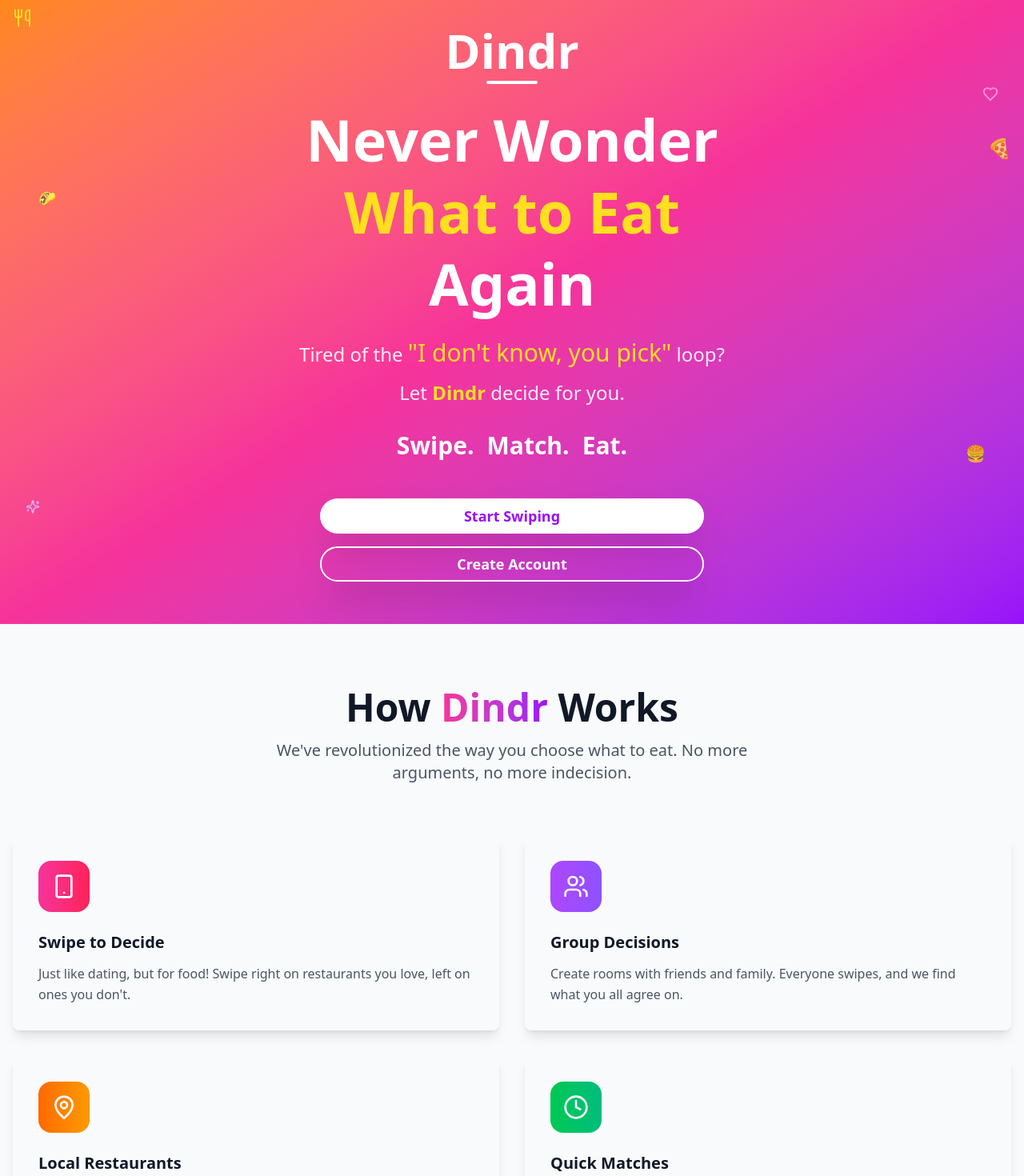
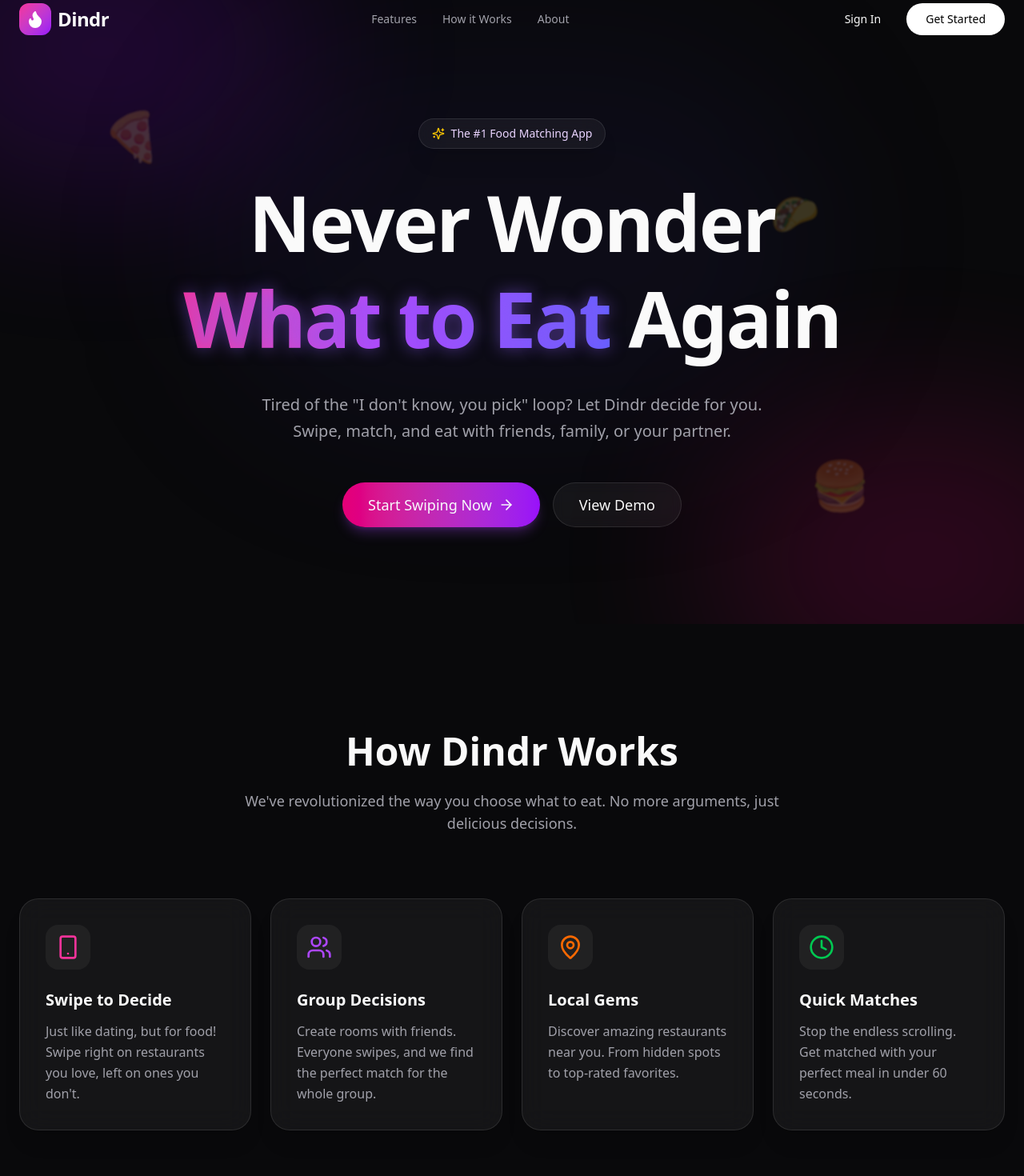
Before and after one commit to Itz-Viggy/Dindr, a Next.js app: page / in a window 1280 px wide. Shown: the part 20-1490 px from the top of the page at 80% size. Built offline with nearby package versions, Linux system fonts and the light colour scheme.

Commit message:
Landing Page Redesigned

```diff
--- a/package.json
+++ b/package.json
@@ -20,6 +20,7 @@
     "axios": "^1.9.0",
     "class-variance-authority": "^0.7.1",
     "clsx": "^2.1.1",
+    "framer-motion": "^12.23.24",
     "lucide-react": "^0.503.0",
     "next": "15.3.1",
     "next-themes": "^0.4.6",
--- a/src/app/globals.css
+++ b/src/app/globals.css
@@ -1,113 +1,63 @@
+@import "tailwindcss";
+@config "../../tailwind.config.cjs";
 
+@layer utilities {
+  :root {
+    /* Dark Theme Palette - Deep, rich background */
+    --background: 240 10% 3.9%;
+    --foreground: 0 0% 98%;
 
-/* src/app/globals.css */
+    /* Cards - Glass effect base */
+    --card: 240 10% 3.9%;
+    --card-foreground: 0 0% 98%;
 
-/* 1. Load all of Tailwind (preflight + components + utilities) */
-@import "tailwindcss";
+    --popover: 240 10% 3.9%;
+    --popover-foreground: 0 0% 98%;
 
-/* 2. Original RGB variables (if you still use them elsewhere) */
-:root {
-  --foreground-rgb: 0, 0, 0;
-  --background-start-rgb: 214, 219, 220;
-  --background-end-rgb: 255, 255, 255;
-  --font-inter: var(--font-inter);
-  --font-caveat: var(--font-caveat);
-}
-@keyframes float {
-  0%, 100% {
-    transform: translateY(0);
-  }
-  50% {
-    transform: translateY(-10px);
-  }
-}
+    /* Primary - Vibrant Purple/Pink Gradient feel */
+    --primary: 263.4 70% 50.4%;
+    --primary-foreground: 210 40% 98%;
 
-@keyframes fade-in {
-  from {
-    opacity: 0;
-    transform: translateY(10px);
-  }
-  to {
-    opacity: 1;
-    transform: translateY(0);
-  }
-}
+    --secondary: 240 3.7% 15.9%;
+    --secondary-foreground: 0 0% 98%;
 
-.animate-float {
-  animation: float 4s ease-in-out infinite;
-}
+    --muted: 240 3.7% 15.9%;
+    --muted-foreground: 240 5% 64.9%;
 
-.animate-fade-in {
-  animation: fade-in 1s ease-out both;
-}
+    --accent: 240 3.7% 15.9%;
+    --accent-foreground: 0 0% 98%;
 
-/* 3. Your HSL theme variables + overrides in one utilities layer */
-@layer utilities {
-  /* Default theme values */
-  :root {
-    --background: 0 0% 100%;
-    --foreground: 0 0% 3.9%;
-    --card: 0 0% 100%;
-    --card-foreground: 0 0% 3.9%;
-    --popover: 0 0% 100%;
-    --popover-foreground: 0 0% 3.9%;
-    --primary: 0 0% 9%;
-    --primary-foreground: 0 0% 98%;
-    --secondary: 0 0% 96.1%;
-    --secondary-foreground: 0 0% 9%;
-    --muted: 0 0% 96.1%;
-    --muted-foreground: 0 0% 45.1%;
-    --accent: 0 0% 96.1%;
-    --accent-foreground: 0 0% 9%;
-    --destructive: 0 84.2% 60.2%;
+    --destructive: 0 62.8% 30.6%;
     --destructive-foreground: 0 0% 98%;
-    --border: 0 0% 89.8%;
-    --input: 0 0% 89.8%;
-    --ring: 0 0% 3.9%;
-    --chart-1: 12 76% 61%;
-    --chart-2: 173 58% 39%;
-    --chart-3: 197 37% 24%;
-    --chart-4: 43 74% 66%;
-    --chart-5: 27 87% 67%;
-    --radius: 0.5rem;
+
+    --border: 240 3.7% 15.9%;
+    --input: 240 3.7% 15.9%;
+    --ring: 240 4.9% 83.9%;
+
+    --radius: 0.75rem;
   }
 
-  /* Global overrides */
-  * {
-    border-color: var(--border);
-  }
   body {
     background-color: hsl(var(--background));
     color: hsl(var(--foreground));
+    @apply antialiased;
+    font-feature-settings: "rlig" 1, "calt" 1;
+  }
+
+  /* Glassmorphism Utilities */
+  .glass {
+    @apply bg-white/5 backdrop-blur-lg border border-white/10 shadow-xl;
+  }
+
+  .glass-hover {
+    @apply hover:bg-white/10 transition-all duration-300;
+  }
+
+  .text-glow {
+    text-shadow: 0 0 20px rgba(139, 92, 246, 0.5);
+  }
+
+  .gradient-text {
+    @apply bg-clip-text text-transparent bg-gradient-to-r from-pink-500 via-purple-500 to-indigo-500;
   }
 }
-
-/* 4. Dark-mode overrides via media query */
-@media (prefers-color-scheme: dark) {
-  :root {
-    --background: 0 0% 3.9%;
-    --foreground: 0 0% 98%;
-    --card: 0 0% 3.9%;
-    --card-foreground: 0 0% 98%;
-    --popover: 0 0% 3.9%;
-    --popover-foreground: 0 0% 98%;
-    --primary: 0 0% 98%;
-    --primary-foreground: 0 0% 9%;
-    --secondary: 0 0% 14.9%;
-    --secondary-foreground: 0 0% 98%;
-    --muted: 0 0% 14.9%;
-    --muted-foreground: 0 0% 63.9%;
-    --accent: 0 0% 14.9%;
-    --accent-foreground: 0 0% 98%;
-    --destructive: 0 62.8% 30.6%;
-    --destructive-foreground: 0 0% 98%;
-    --border: 0 0% 14.9%;
-    --input: 0 0% 14.9%;
-    --ring: 0 0% 83.1%;
-    --chart-1: 220 70% 50%;
-    --chart-2: 160 60% 45%;
-    --chart-3: 30 80% 55%;
-    --chart-4: 280 65% 60%;
-    --chart-5: 340 75% 55%;
-  }
-}
--- a/src/app/page.tsx
+++ b/src/app/page.tsx
@@ -2,133 +2,217 @@
 
 import Link from 'next/link';
 import { Button } from "../../components/ui/button";
-import { Card, CardContent } from "../../components/ui/card";
-import { Heart, Utensils, Sparkles, Smartphone, Users, MapPin, Clock } from "lucide-react";
+import { motion } from "framer-motion";
+import { Heart, Utensils, Sparkles, Smartphone, Users, MapPin, Clock, ArrowRight, Flame } from "lucide-react";
 
 const LandingPage = () => {
   const features = [
     {
-      icon: <Smartphone className="w-6 h-6 sm:w-7 sm:h-7 md:w-8 md:h-8" />,
+      icon: <Smartphone className="w-8 h-8" />,
       title: "Swipe to Decide",
       description: "Just like dating, but for food! Swipe right on restaurants you love, left on ones you don't.",
-      color: "from-pink-500 to-rose-500"
+      color: "text-pink-500"
     },
     {
-      icon: <Users className="w-6 h-6 sm:w-7 sm:h-7 md:w-8 md:h-8" />,
+      icon: <Users className="w-8 h-8" />,
       title: "Group Decisions",
-      description: "Create rooms with friends and family. Everyone swipes, and we find what you all agree on.",
-      color: "from-purple-500 to-violet-500"
+      description: "Create rooms with friends. Everyone swipes, and we find the perfect match for the whole group.",
+      color: "text-purple-500"
     },
     {
-      icon: <MapPin className="w-6 h-6 sm:w-7 sm:h-7 md:w-8 md:h-8" />,
-      title: "Local Restaurants",
-      description: "Discover amazing restaurants and dishes near you. We know all the best spots in your area.",
-      color: "from-orange-500 to-amber-500"
+      icon: <MapPin className="w-8 h-8" />,
+      title: "Local Gems",
+      description: "Discover amazing restaurants near you. From hidden spots to top-rated favorites.",
+      color: "text-orange-500"
     },
     {
-      icon: <Clock className="w-6 h-6 sm:w-7 sm:h-7 md:w-8 md:h-8" />,
+      icon: <Clock className="w-8 h-8" />,
       title: "Quick Matches",
-      description: "No more endless scrolling. Get matched with your perfect meal in under 60 seconds.",
-      color: "from-green-500 to-emerald-500"
+      description: "Stop the endless scrolling. Get matched with your perfect meal in under 60 seconds.",
+      color: "text-green-500"
     },
   ];
 
+  const containerVariants = {
+    hidden: { opacity: 0 },
+    visible: {
+      opacity: 1,
+      transition: {
+        staggerChildren: 0.2
+      }
+    }
+  };
+
+  const itemVariants = {
+    hidden: { y: 20, opacity: 0 },
+    visible: {
+      y: 0,
+      opacity: 1,
+      transition: {
+        duration: 0.5,
+        ease: "easeOut"
+      }
+    }
+  };
+
   return (
-    <div>
-      <div className="relative min-h-screen bg-gradient-to-br from-orange-400 via-pink-500 to-purple-600 overflow-hidden">
-        <div className="absolute inset-0 overflow-hidden">
-          <div className="absolute top-10 left-4 text-yellow-300 animate-float text-xl">
-            <Utensils size={24} />
+    <div className="min-h-screen bg-background text-foreground overflow-x-hidden selection:bg-purple-500/30">
+      {/* Background Elements */}
+      <div className="fixed inset-0 z-0 overflow-hidden pointer-events-none">
+        <div className="absolute top-[-10%] left-[-10%] w-[40%] h-[40%] bg-purple-600/20 rounded-full blur-[120px] animate-pulse" />
+        <div className="absolute bottom-[-10%] right-[-10%] w-[40%] h-[40%] bg-pink-600/20 rounded-full blur-[120px] animate-pulse" style={{ animationDelay: '2s' }} />
+        <div className="absolute top-[40%] left-[50%] transform -translate-x-1/2 -translate-y-1/2 w-[60%] h-[60%] bg-indigo-900/10 rounded-full blur-[100px]" />
       </div>
-          <div className="absolute top-32 right-8 text-pink-300 animate-float text-lg" style={{ animationDelay: '2s' }}>
-            <Heart size={20} />
+
+      {/* Navbar Placeholder */}
+      <nav className="relative z-50 px-6 py-6 flex justify-between items-center max-w-7xl mx-auto">
+        <div className="flex items-center gap-2">
+          <div className="bg-gradient-to-br from-pink-500 to-purple-600 p-2 rounded-lg">
+            <Flame className="w-6 h-6 text-white" fill="currentColor" />
           </div>
-          <div className="absolute bottom-32 left-8 text-purple-300 animate-float text-base" style={{ animationDelay: '4s' }}>
-            <Sparkles size={18} />
+          <span className="text-2xl font-bold tracking-tight">Dindr</span>
         </div>
-          <div className="absolute top-48 right-4 text-orange-300 animate-float text-2xl" style={{ animationDelay: '1s' }}>
+        <div className="hidden md:flex gap-8 text-sm font-medium text-muted-foreground">
+          <Link href="#" className="hover:text-foreground transition-colors">Features</Link>
+          <Link href="#" className="hover:text-foreground transition-colors">How it Works</Link>
+          <Link href="#" className="hover:text-foreground transition-colors">About</Link>
+        </div>
+        <div className="flex gap-4">
+          <Link href="/auth/sign-in">
+            <Button variant="ghost" className="hover:bg-white/5">Sign In</Button>
+          </Link>
+          <Link href="/auth/sign-up">
+            <Button className="bg-white text-black hover:bg-gray-200 rounded-full px-6">Get Started</Button>
+          </Link>
+        </div>
+      </nav>
+
+      {/* Hero Section */}
+      <main className="relative z-10 pt-20 pb-32 px-6">
+        <div className="max-w-7xl mx-auto text-center">
+          <motion.div
+            initial="hidden"
+            animate="visible"
+            variants={containerVariants}
+            className="flex flex-col items-center"
+          >
+            <motion.div variants={itemVariants} className="inline-flex items-center gap-2 px-4 py-2 rounded-full glass mb-8 border-purple-500/30">
+              <Sparkles className="w-4 h-4 text-yellow-400" />
+              <span className="text-sm font-medium text-purple-200">The #1 Food Matching App</span>
+            </motion.div>
+
+            <motion.h1 variants={itemVariants} className="text-5xl md:text-7xl lg:text-8xl font-extrabold tracking-tight mb-8 leading-tight">
+              Never Wonder <br />
+              <span className="gradient-text text-glow">What to Eat</span> Again
+            </motion.h1>
+
+            <motion.p variants={itemVariants} className="text-lg md:text-xl text-muted-foreground max-w-2xl mb-12 leading-relaxed">
+              Tired of the "I don't know, you pick" loop? Let Dindr decide for you.
+              Swipe, match, and eat with friends, family, or your partner.
+            </motion.p>
+
+            <motion.div variants={itemVariants} className="flex flex-col sm:flex-row gap-4 w-full max-w-md justify-center">
+              <Link href="/auth/sign-up" className="w-full sm:w-auto">
+                <Button size="lg" className="w-full h-14 text-lg bg-gradient-to-r from-pink-600 to-purple-600 hover:from-pink-500 hover:to-purple-500 rounded-full shadow-lg shadow-purple-500/25 transition-all hover:scale-105">
+                  Start Swiping Now <ArrowRight className="ml-2 w-5 h-5" />
+                </Button>
+              </Link>
+              <Link href="/auth/sign-in" className="w-full sm:w-auto">
+                <Button size="lg" variant="outline" className="w-full h-14 text-lg border-white/10 bg-white/5 hover:bg-white/10 backdrop-blur-sm rounded-full transition-all hover:scale-105">
+                  View Demo
+                </Button>
+              </Link>
+            </motion.div>
+
+            {/* Floating Elements Animation */}
+            <div className="absolute top-1/2 left-1/2 -translate-x-1/2 -translate-y-1/2 w-full h-full pointer-events-none -z-10">
+              <motion.div
+                animate={{ y: [-20, 20, -20], rotate: [0, 10, 0] }}
+                transition={{ duration: 5, repeat: Infinity, ease: "easeInOut" }}
+                className="absolute top-20 left-[10%] text-6xl opacity-20 blur-[1px]"
+              >
                 🍕
+              </motion.div>
+              <motion.div
+                animate={{ y: [20, -20, 20], rotate: [0, -10, 0] }}
+                transition={{ duration: 6, repeat: Infinity, ease: "easeInOut", delay: 1 }}
+                className="absolute bottom-40 right-[15%] text-6xl opacity-20 blur-[1px]"
+              >
+                🍔
+              </motion.div>
+              <motion.div
+                animate={{ y: [-15, 15, -15], rotate: [0, 5, 0] }}
+                transition={{ duration: 7, repeat: Infinity, ease: "easeInOut", delay: 2 }}
+                className="absolute top-40 right-[20%] text-5xl opacity-20 blur-[1px]"
+              >
+                🌮
+              </motion.div>
             </div>
-          <div className="absolute bottom-48 right-12 text-yellow-300 animate-float text-xl" style={{ animationDelay: '3s' }}>
-            🍔
+          </motion.div>
         </div>
-          <div className="absolute top-64 left-12 text-pink-300 animate-float text-lg" style={{ animationDelay: '5s' }}>
-            🌮
+      </main>
+
+      {/* Features Section */}
+      <section className="relative z-10 py-32 px-6">
+        <div className="max-w-7xl mx-auto">
+          <div className="text-center mb-20">
+            <h2 className="text-3xl md:text-5xl font-bold mb-6">How Dindr Works</h2>
+            <p className="text-muted-foreground text-lg max-w-2xl mx-auto">
+              We've revolutionized the way you choose what to eat. No more arguments, just delicious decisions.
+            </p>
+          </div>
+
+          <div className="grid grid-cols-1 md:grid-cols-2 lg:grid-cols-4 gap-6">
+            {features.map((feature, index) => (
+              <motion.div
+                key={index}
+                initial={{ opacity: 0, y: 20 }}
+                whileInView={{ opacity: 1, y: 0 }}
+                viewport={{ once: true }}
+                transition={{ delay: index * 0.1 }}
+                className="glass glass-hover p-8 rounded-3xl border border-white/5 group"
+              >
+                <div className={`w-14 h-14 rounded-2xl bg-white/5 flex items-center justify-center mb-6 group-hover:scale-110 transition-transform duration-300 ${feature.color}`}>
+                  {feature.icon}
+                </div>
+                <h3 className="text-xl font-bold mb-3">{feature.title}</h3>
+                <p className="text-muted-foreground leading-relaxed">
+                  {feature.description}
+                </p>
+              </motion.div>
+            ))}
           </div>
         </div>
+      </section>
 
-        <div className="relative z-10 flex flex-col items-center justify-center min-h-screen px-4 py-8 text-center">
-          <div className="mb-6 animate-fade-in">
-            <div className="text-4xl sm:text-5xl md:text-6xl font-handwriting font-bold text-white mb-2 transform hover:scale-110 transition-transform duration-300">
-              Dindr
-            </div>
-            <div className="w-16 h-1 bg-white rounded-full mx-auto"></div>
-          </div>
-
-          <h1 className="text-3xl sm:text-4xl md:text-5xl lg:text-6xl xl:text-7xl font-bold text-white mb-4 sm:mb-6 animate-fade-in max-w-4xl leading-tight" style={{ animationDelay: '0.2s' }}>
-            Never Wonder
-            <span className="block text-yellow-300">What to Eat</span>
-            <span className="block">Again</span>
-          </h1>
-
-          <div className="text-base sm:text-lg md:text-xl lg:text-2xl text-white/90 mb-3 sm:mb-4 animate-fade-in max-w-2xl px-2" style={{ animationDelay: '0.4s' }}>
-            Tired of the <span className="font-handwriting text-yellow-300 text-lg sm:text-xl md:text-2xl lg:text-3xl">"I don't know, you pick"</span> loop?
-          </div>
-          <div className="text-base sm:text-lg md:text-xl lg:text-2xl text-white/90 mb-6 sm:mb-8 animate-fade-in px-2" style={{ animationDelay: '0.6s' }}>
-            Let <span className="font-bold text-yellow-300">Dindr</span> decide for you.
-          </div>
-
-          <div className="text-lg sm:text-xl md:text-2xl lg:text-3xl font-bold text-white mb-8 sm:mb-12 animate-fade-in" style={{ animationDelay: '0.8s' }}>
-            <span className="inline-block mx-1 sm:mx-2 transform hover:scale-110 transition-transform duration-300">Swipe.</span>
-            <span className="inline-block mx-1 sm:mx-2 transform hover:scale-110 transition-transform duration-300">Match.</span>
-            <span className="inline-block mx-1 sm:mx-2 transform hover:scale-110 transition-transform duration-300">Eat.</span>
-          </div>
-
-          <div className="flex flex-col w-full max-w-sm sm:max-w-md md:max-w-lg gap-3 sm:gap-4 animate-fade-in px-4" style={{ animationDelay: '1s' }}>
-            <Link href="/auth/sign-in" passHref>
-              <Button size="lg" className="w-full bg-white text-purple-600 hover:bg-gray-100 font-semibold py-3 sm:py-4 text-base sm:text-lg rounded-full shadow-2xl transform hover:scale-105 transition-all duration-300">
-                Start Swiping
-              </Button>
-            </Link>
-            <Link href="/auth/sign-up" passHref>
-              <Button size="lg" variant="outline" className="w-full border-2 border-white text-white hover:bg-white hover:text-purple-600 font-semibold py-3 sm:py-4 text-base sm:text-lg rounded-full shadow-2xl transform hover:scale-105 transition-all duration-300">
-                Create Account
+      {/* CTA Section */}
+      <section className="relative z-10 py-20 px-6">
+        <div className="max-w-5xl mx-auto">
+          <div className="glass rounded-[3rem] p-12 md:p-20 text-center relative overflow-hidden">
+            <div className="absolute inset-0 bg-gradient-to-r from-pink-600/20 to-purple-600/20" />
+            <div className="relative z-10">
+              <h2 className="text-3xl md:text-5xl font-bold mb-8">Ready to stop arguing about dinner?</h2>
+              <Link href="/auth/sign-up">
+                <Button size="lg" className="h-14 px-8 text-lg bg-white text-black hover:bg-gray-100 rounded-full transition-all hover:scale-105">
+                  Get Started for Free
                 </Button>
               </Link>
             </div>
           </div>
         </div>
+      </section>
 
-      <section className="py-12 sm:py-16 md:py-20 bg-gray-50">
-        <div className="container mx-auto px-4">
-          <div className="text-center mb-8 sm:mb-12 md:mb-16">
-            <h2 className="text-2xl sm:text-3xl md:text-4xl lg:text-5xl font-bold text-gray-900 mb-3 sm:mb-4">
-              How <span className="text-transparent bg-clip-text bg-gradient-to-r from-pink-500 to-purple-600">Dindr</span> Works
-            </h2>
-            <p className="text-base sm:text-lg md:text-xl text-gray-600 max-w-2xl mx-auto px-4">
-              We've revolutionized the way you choose what to eat. No more arguments, no more indecision.
-            </p>
-          </div>
-
-          <div className="grid grid-cols-1 sm:grid-cols-2 gap-4 sm:gap-6 md:gap-8">
-            {features.map((feature, index) => (
-              <Card key={index} className="group hover:shadow-2xl transition-all duration-300 transform hover:-translate-y-1 sm:hover:-translate-y-2 border-0 shadow-lg">
-                <CardContent className="p-4 sm:p-6 md:p-8">
-                  <div className={`w-12 h-12 sm:w-14 sm:h-14 md:w-16 md:h-16 rounded-xl sm:rounded-2xl bg-gradient-to-r ${feature.color} flex items-center justify-center text-white mb-4 sm:mb-6 group-hover:scale-110 transition-transform duration-300`}>
-                    {feature.icon}
-                  </div>
-                  <h3 className="text-lg sm:text-xl font-bold text-gray-900 mb-2 sm:mb-3">
-                    {feature.title}
-                  </h3>
-                  <p className="text-sm sm:text-base text-gray-600 leading-relaxed">
-                    {feature.description}
-                  </p>
-                </CardContent>
-              </Card>
-            ))}
+      {/* Footer */}
+      <footer className="relative z-10 py-12 px-6 border-t border-white/5">
+        <div className="max-w-7xl mx-auto flex flex-col md:flex-row justify-between items-center gap-6 text-muted-foreground text-sm">
+          <p>© 2024 Dindr. All rights reserved.</p>
+          <div className="flex gap-6">
+            <Link href="#" className="hover:text-foreground transition-colors">Privacy</Link>
+            <Link href="#" className="hover:text-foreground transition-colors">Terms</Link>
+            <Link href="#" className="hover:text-foreground transition-colors">Twitter</Link>
           </div>
         </div>
-      </section>
+      </footer>
     </div>
   );
 };
```
Also changed, not shown: 1 other file (tests, documents, lock files or other folders). Lines whose indentation alone changed are shown as unchanged.
